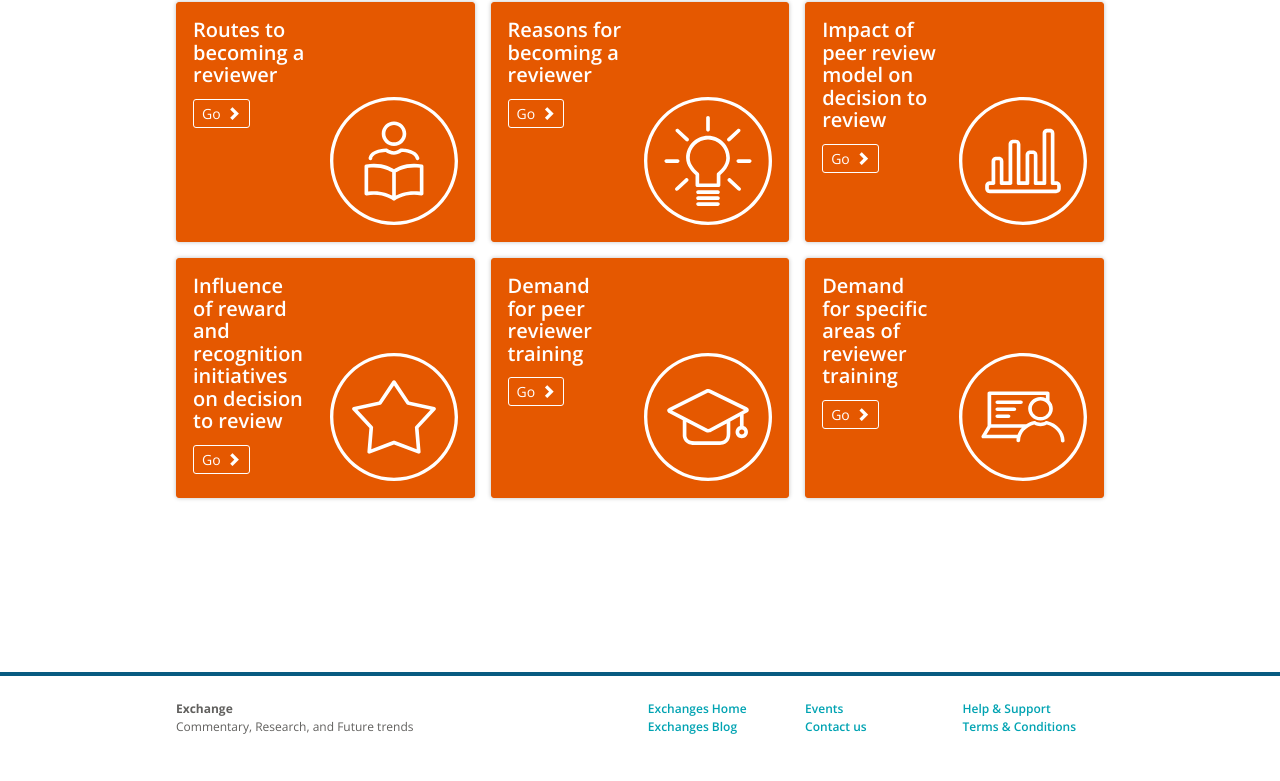
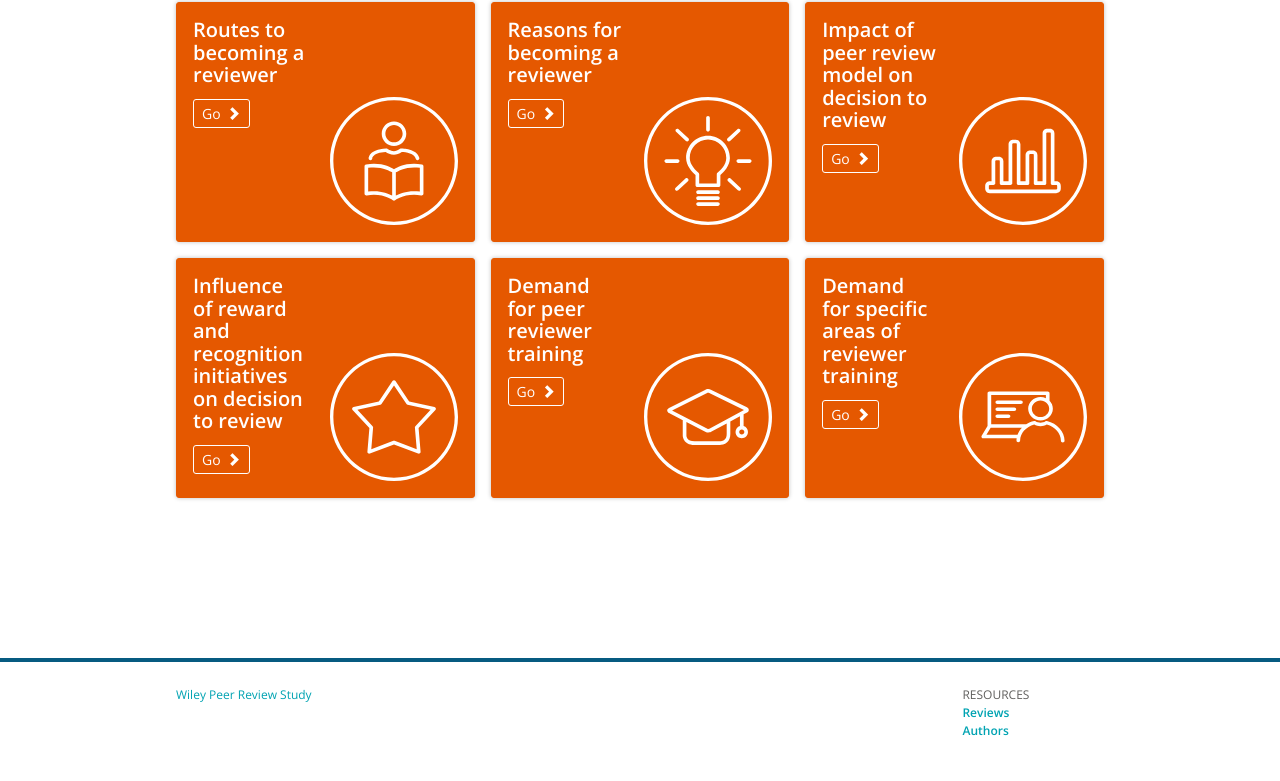
Before and after one commit to WileyPeerReview/wileypeerreview.github.io, a plain HTML site: page index.html in a window 1280 px wide. Shown: the part 529-1310 px from the top of the page. Drawn offline with nearby package versions, Linux system fonts and the light colour scheme.

Commit message:
footer amends

```diff
--- a/index.html
+++ b/index.html
@@ -132,24 +132,17 @@
             <div class="footer--product">
                 <div class="footer--product__content">
                     <div class="footer--product__col footer--product__col--brand">
-                        <span><a class="link--exchanges"><strong>Exchange</strong><br>Commentary, Research, and Future trends</a></span>
+                        <a class="footer__site-title" href="http://exchanges.wiley.com/authors/wiley-peer-reviewer-study_786.html">Wiley Peer Review Study</a>
+                    </div>
+                    <div class="footer--product__col footer--product__col--links">
+                    </div>
+                    <div class="footer--product__col footer--product__col--links">
                     </div>
                     <div class="footer--product__col footer--product__col--links">
                         <ul>
-                            <li><a>Exchanges Home</a></li>
-                            <li><a>Exchanges Blog</a></li>
-                        </ul>
-                    </div>
-                    <div class="footer--product__col footer--product__col--links">
-                        <ul>
-                            <li><a>Events</a></li>
-                            <li><a>Contact us</a></li>
-                        </ul>
-                    </div>
-                    <div class="footer--product__col footer--product__col--links">
-                        <ul>
-                            <li><a>Help & Support</a></li>
-                            <li><a>Terms & Conditions</a></li>
+                            <li><span class="footer__link-heading">Resources</span></li>
+                            <li><a href="http://www.wileypeerreview.com/" class="footer__link">Reviews</a></li>
+                            <li><a href="http://exchanges.wiley.com/authors/authors_268.html" class="footer__link">Authors</a></li>
                         </ul>
                     </div>
                 </div>
```
Also changed, not shown: q13.html (+8 -15 lines), q14-discipline.html (+8 -15 lines), q14-experience.html (+8 -15 lines), q14-place-of-work.html (+8 -15 lines), q14-region.html (+8 -15 lines), q27.html (+8 -15 lines), q28-discipline.html (+8 -15 lines), q28-experience.html (+8 -15 lines), q28-place-of-work.html (+8 -15 lines), q28-region.html (+8 -15 lines), q5.html (+8 -15 lines), q9.html (+8 -15 lines), css/styles.css.
